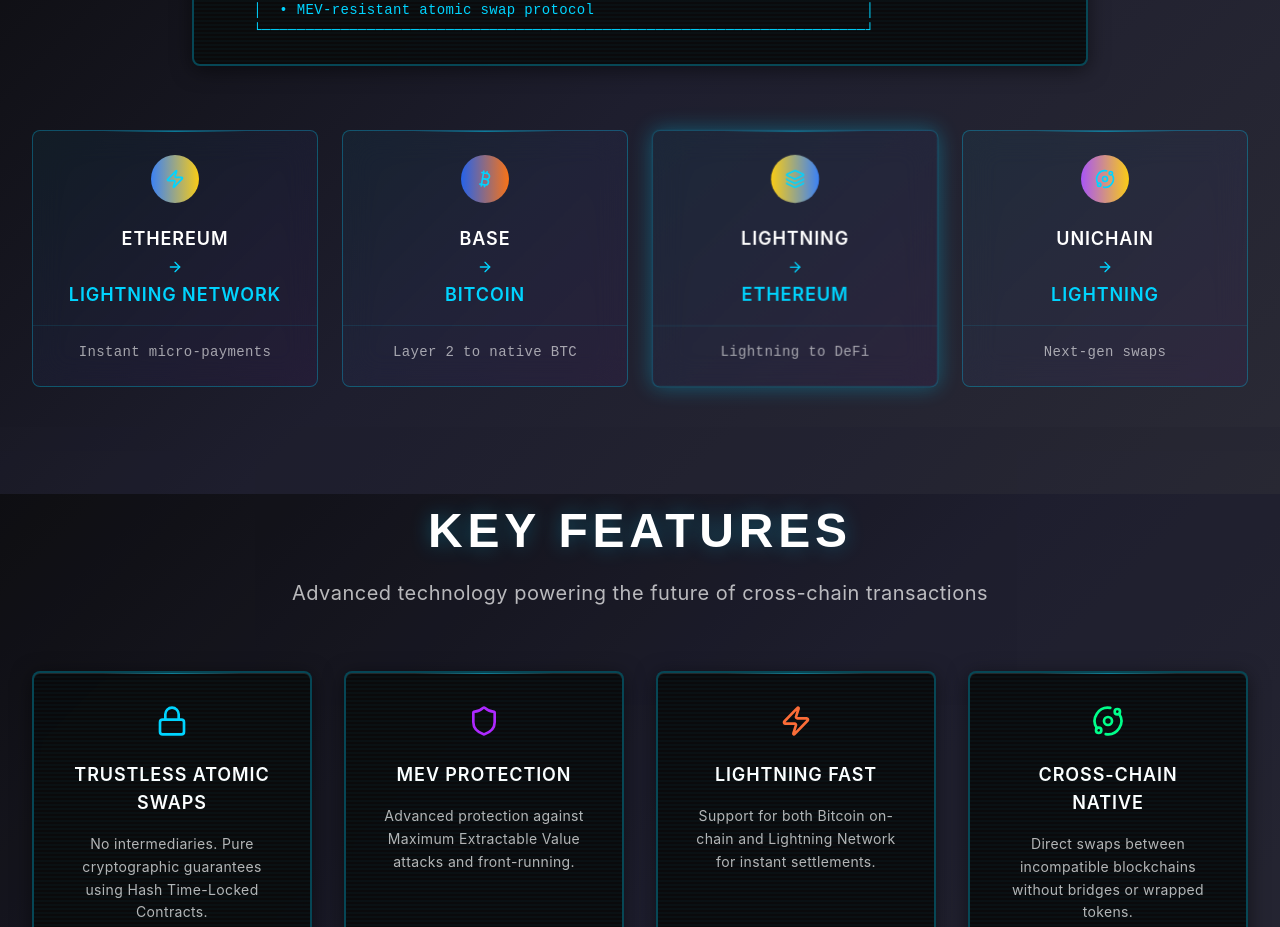
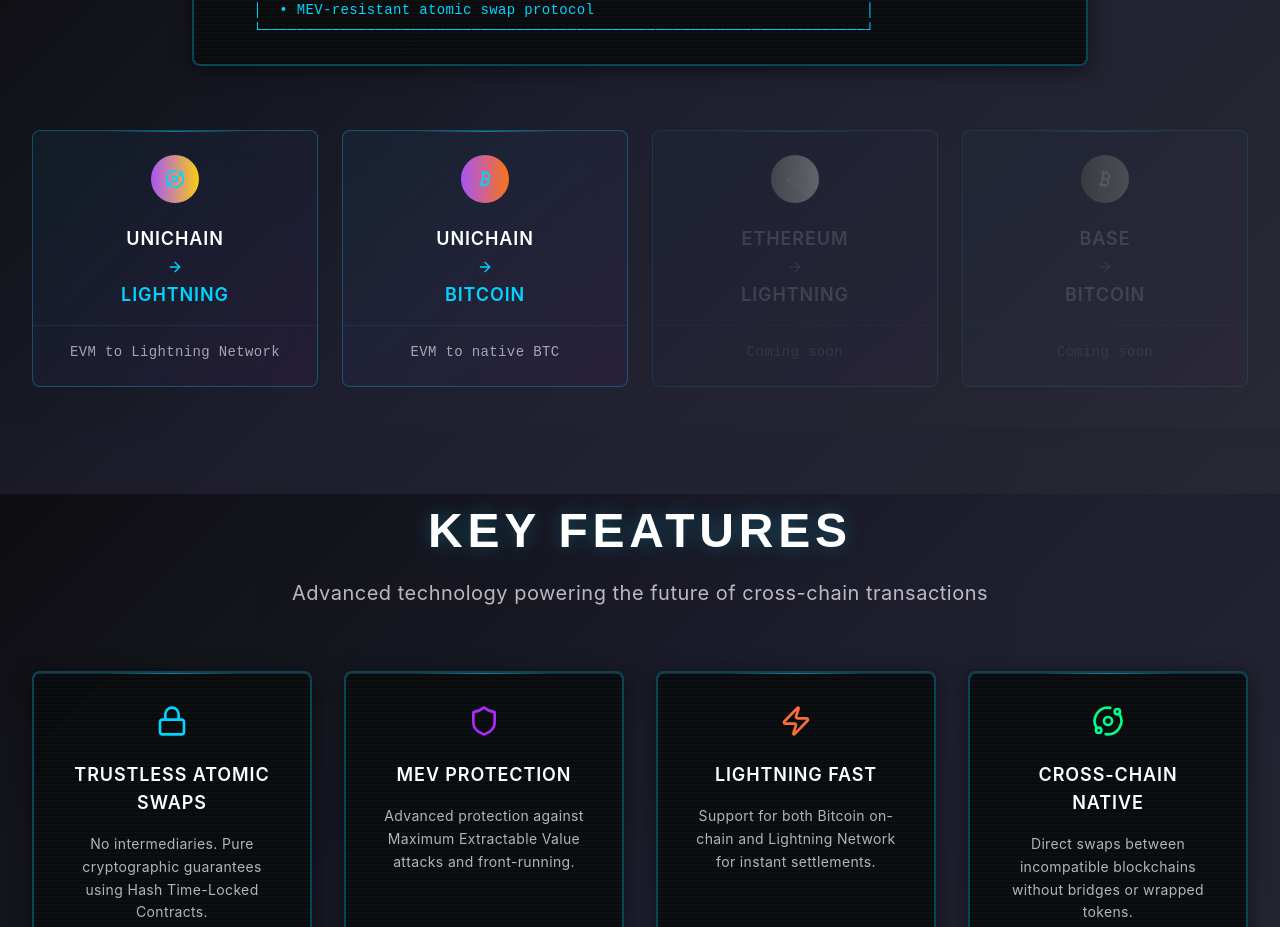
Before and after one commit to D9J9V/1inch-FusionPlus, a Next.js app: page / in a window 1280 px wide. Shown: the part 1906-2833 px from the top of the page. Built offline with nearby package versions, Linux system fonts and the light colour scheme.

Commit message:
updating current deployment

```diff
--- a/app/page.tsx
+++ b/app/page.tsx
@@ -34,12 +34,31 @@
 
   const swapRoutes = [
     {
+      from: "Unichain",
+      to: "Lightning",
+      href: "/swap/unichain/lightning",
+      icon: <Orbit className="w-5 h-5" />,
+      color: "from-purple-500 to-yellow-400",
+      description: "EVM to Lightning Network",
+      active: true,
+    },
+    {
+      from: "Unichain",
+      to: "Bitcoin",
+      href: "/swap/unichain/btc",
+      icon: <Bitcoin className="w-5 h-5" />,
+      color: "from-purple-500 to-orange-500",
+      description: "EVM to native BTC",
+      active: true,
+    },
+    {
       from: "Ethereum",
-      to: "Lightning Network",
+      to: "Lightning",
       href: "/swap/ethereum/lightning",
       icon: <Zap className="w-5 h-5" />,
       color: "from-blue-500 to-yellow-400",
-      description: "Instant micro-payments",
+      description: "Coming soon",
+      active: false,
     },
     {
       from: "Base",
@@ -47,23 +66,8 @@
       href: "/swap/base/btc",
       icon: <Bitcoin className="w-5 h-5" />,
       color: "from-blue-600 to-orange-500",
-      description: "Layer 2 to native BTC",
-    },
-    {
-      from: "Lightning",
-      to: "Ethereum",
-      href: "/swap/lightning/ethereum",
-      icon: <Layers className="w-5 h-5" />,
-      color: "from-yellow-400 to-blue-500",
-      description: "Lightning to DeFi",
-    },
-    {
-      from: "Unichain",
-      to: "Lightning",
-      href: "/swap/unichain/lightning",
-      icon: <Orbit className="w-5 h-5" />,
-      color: "from-purple-500 to-yellow-400",
-      description: "Next-gen swaps",
+      description: "Coming soon",
+      active: false,
     },
   ];
 
@@ -164,39 +168,57 @@
 
           <div className="grid grid-cols-1 md:grid-cols-2 lg:grid-cols-4 gap-6">
             {swapRoutes.map((route, index) => (
-              <Link key={route.href} href={route.href}>
+              <div key={route.href} className={route.active ? "" : "opacity-40"}>
+                <Link
+                  href={route.active ? route.href : "#"}
+                  className={!route.active ? "cursor-not-allowed" : ""}
+                  onClick={(e) => !route.active && e.preventDefault()}
+                >
                   <Card
                     variant="hologram"
-                  className={`h-full transition-all duration-500 hover:scale-105 cursor-pointer ${
-                    activeRoute === index
+                    className={`h-full transition-all duration-500 ${
+                      route.active ? "hover:scale-105 cursor-pointer" : "cursor-not-allowed"
+                    } ${
+                      activeRoute === index && route.active
                         ? "ring-2 ring-cyber-cyan/50 shadow-glow-cyan"
                         : ""
                     }`}
-                  glow={activeRoute === index}
+                    glow={activeRoute === index && route.active}
                   >
                     <CardHeader className="text-center">
                       <div
-                      className={`w-12 h-12 mx-auto mb-4 rounded-full bg-gradient-to-r ${route.color} p-3 flex items-center justify-center`}
+                        className={`w-12 h-12 mx-auto mb-4 rounded-full bg-gradient-to-r ${route.color} p-3 flex items-center justify-center ${
+                          !route.active ? "grayscale" : ""
+                        }`}
                       >
                         {route.icon}
                       </div>
-                    <h3 className="font-space font-semibold text-lg text-white uppercase tracking-wider">
+                      <h3 className={`font-space font-semibold text-lg uppercase tracking-wider ${
+                        route.active ? "text-white" : "text-gray-500"
+                      }`}>
                         {route.from}
                       </h3>
                       <div className="flex items-center justify-center my-2">
-                      <ArrowRight className="w-4 h-4 text-cyber-cyan" />
+                        <ArrowRight className={`w-4 h-4 ${
+                          route.active ? "text-cyber-cyan" : "text-gray-600"
+                        }`} />
                       </div>
-                    <h3 className="font-space font-semibold text-lg text-cyber-cyan uppercase tracking-wider">
+                      <h3 className={`font-space font-semibold text-lg uppercase tracking-wider ${
+                        route.active ? "text-cyber-cyan" : "text-gray-500"
+                      }`}>
                         {route.to}
                       </h3>
                     </CardHeader>
                     <CardContent>
-                    <p className="text-sm text-white/60 text-center font-mono">
+                      <p className={`text-sm text-center font-mono ${
+                        route.active ? "text-white/60" : "text-gray-600"
+                      }`}>
                         {route.description}
                       </p>
                     </CardContent>
                   </Card>
                 </Link>
+              </div>
             ))}
           </div>
         </div>
```
Lines whose indentation alone changed are shown as unchanged.
